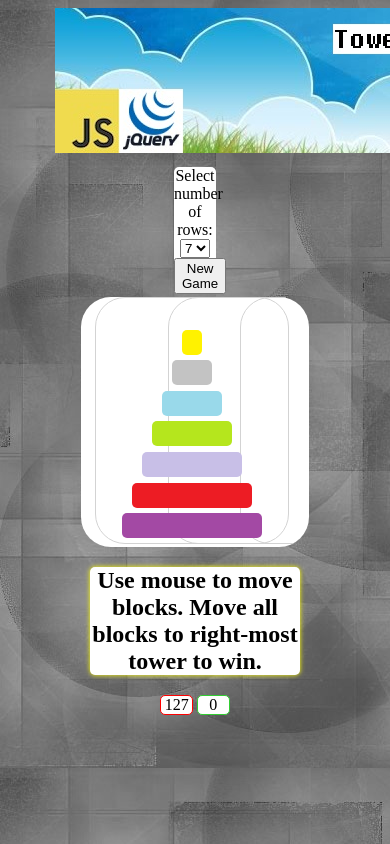
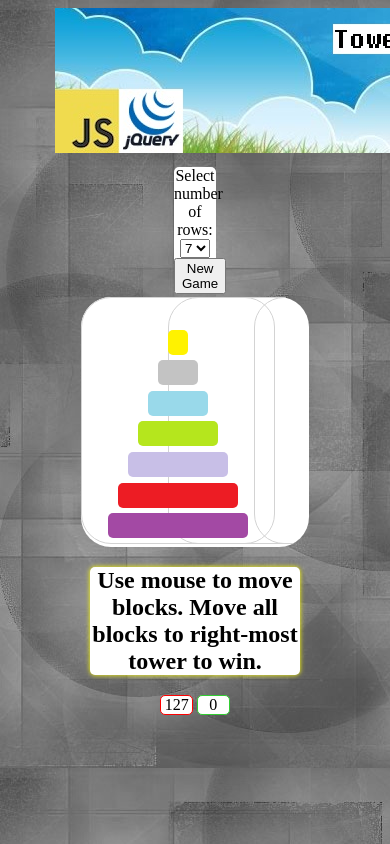
Before and after one commit to AntonioRecaldeRusso/p3.cscie15.biz, a plain HTML site: page index.html in a window 390 px wide. Shown: the top 844 px of the page. Drawn offline with nearby package versions, Linux system fonts and the light colour scheme.

Commit message:
fixed margins to fit mobile

```diff
--- a/css/main.css
+++ b/css/main.css
@@ -71,16 +71,21 @@ td {
 	border-radius: 30px;
 	overflow: hidden;
 	background-color: white;
+
 }
 
-#tower1 {}
+#tower1 {
+	float: left;
+}
 
 #tower2 {
-	margin-left: 6%;
-	margin-right: 6%;
+	margin-left: 0%;
+	margin-right: 0%;
 }
 
-#tower3 {}
+#tower3 {
+	float: right;
+}
 
 .tower {
 	width: 24%;
```
